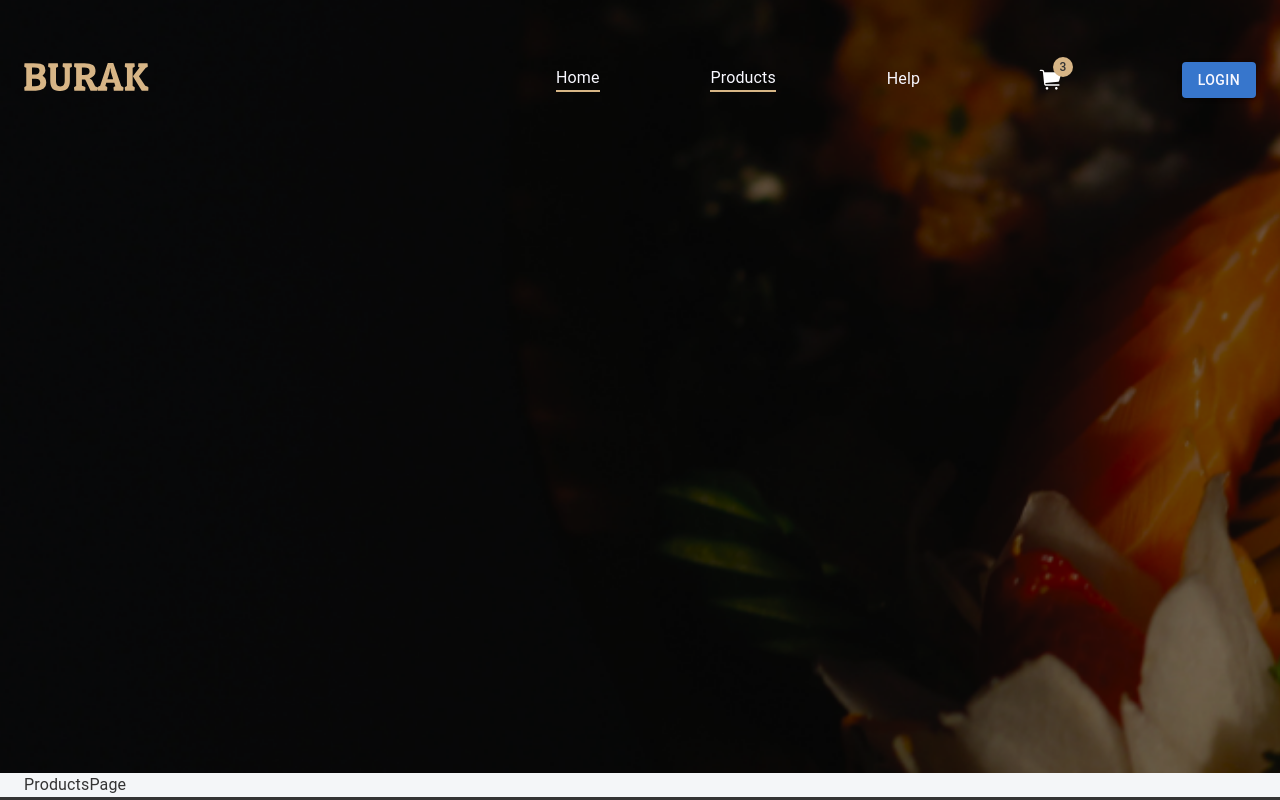
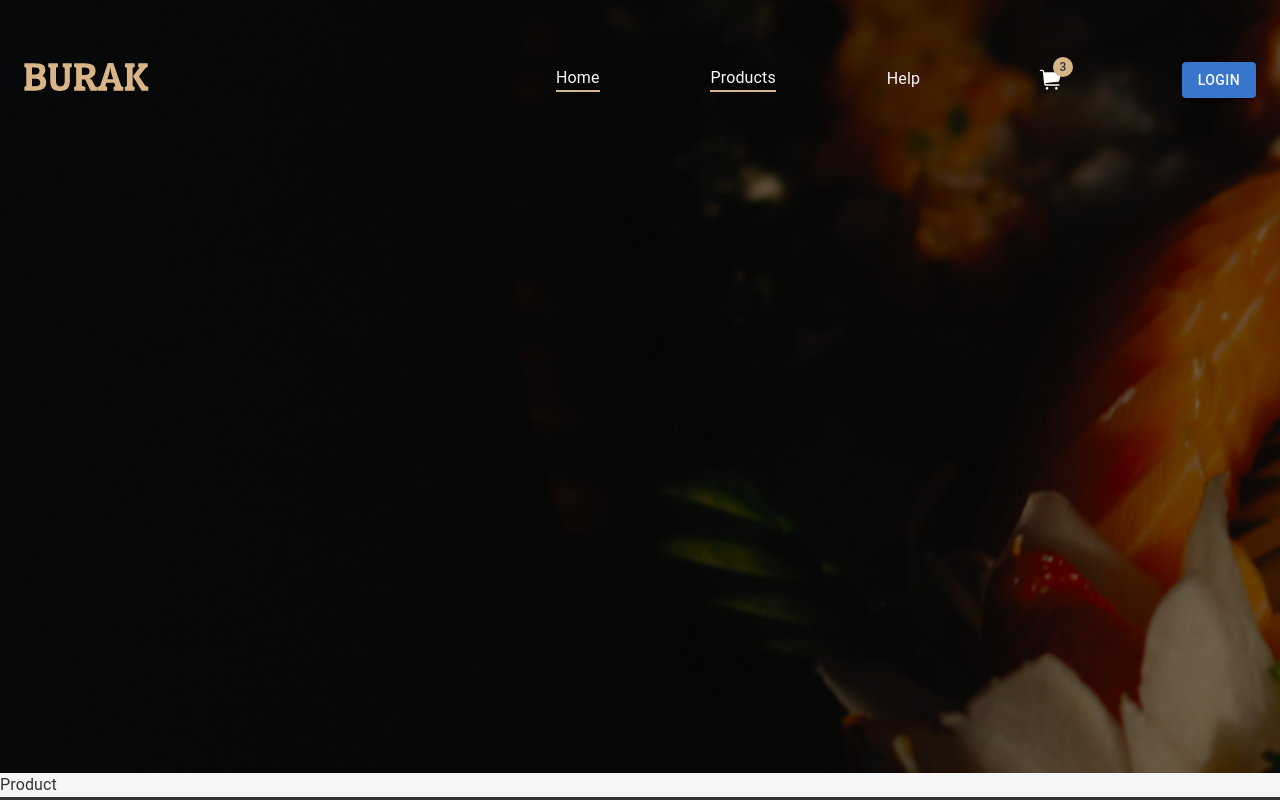
Before and after one commit to odilboooy10/burak-react, a React (Create React App) app: page /products in a window 1280 px wide. Shown: the top 800 px of the page. Built offline with nearby package versions, Linux system fonts and the light colour scheme.

Commit message:
feat: develop productsPage nested routing system

```diff
--- /dev/null
+++ b/src/app/screens/productsPage/ChosenProduct.tsx
@@ -0,0 +1,3 @@
+export default function ChosenProduct() {
+    return <div>ChosenProduct</div>
+}
--- /dev/null
+++ b/src/app/screens/productsPage/Products.tsx
@@ -0,0 +1,3 @@
+export default function Product() {
+    return <div>Product</div>;
+}
--- a/src/app/screens/productsPage/index.tsx
+++ b/src/app/screens/productsPage/index.tsx
@@ -1,5 +1,21 @@
+import React from "react";
+import { Route, Switch, useRouteMatch } from "react-router-dom";
 import { Container } from "@mui/material";
+import ChosenProduct from "./ChosenProduct";
+import Product from "./Products";
+import Products from "./Products";
 
 export default function ProductsPage() {
-    return <Container>ProductsPage</Container>;
+    const products = useRouteMatch();
+    console.log("products:", products);
+    return <div className={"products-page"}>
+        <Switch>
+            <Route path={`${products.path}/:productId`}>
+             <ChosenProduct />
+            </Route>
+            <Route path={`${products.path}`}>
+             <Products />
+            </Route>
+        </Switch>
+    </div>;
 }
```
